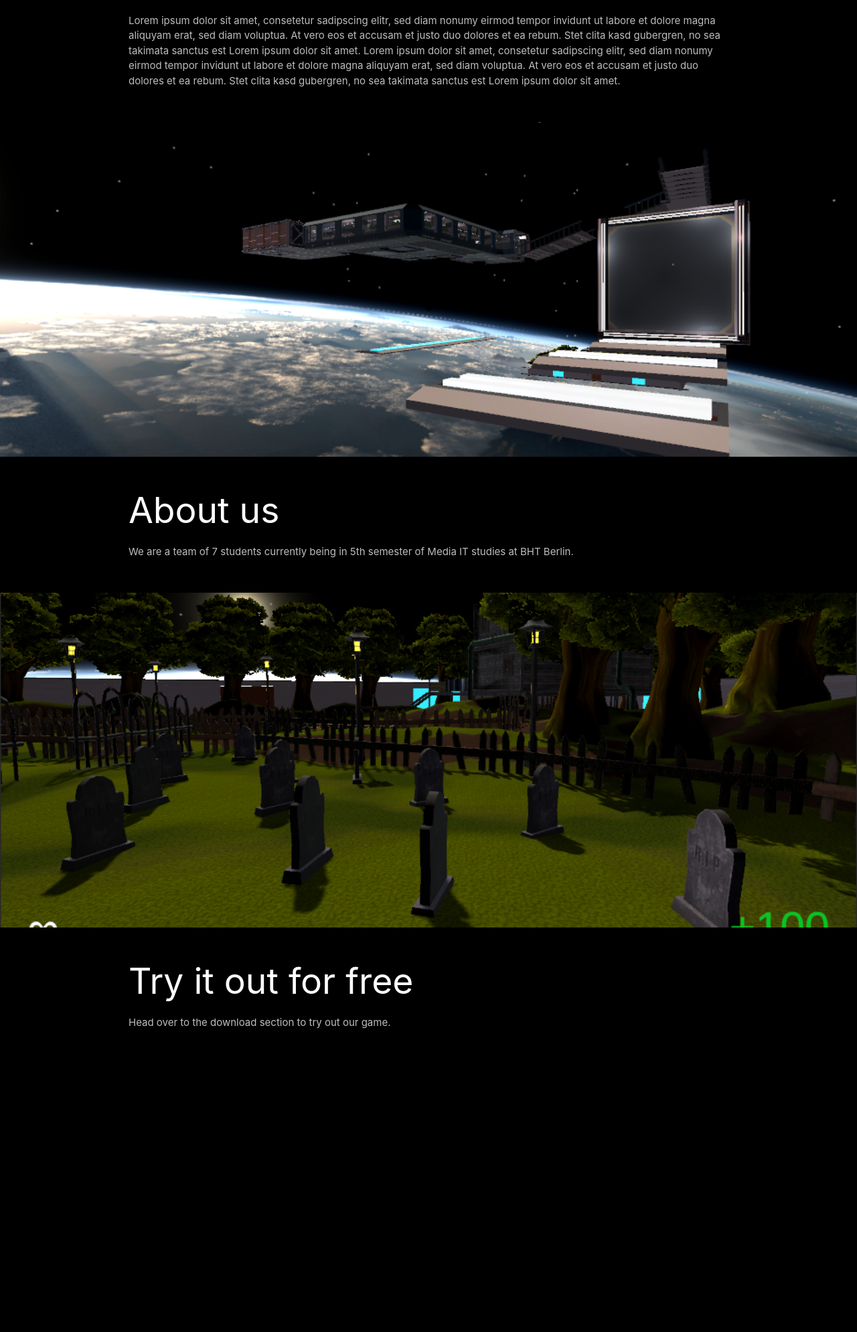
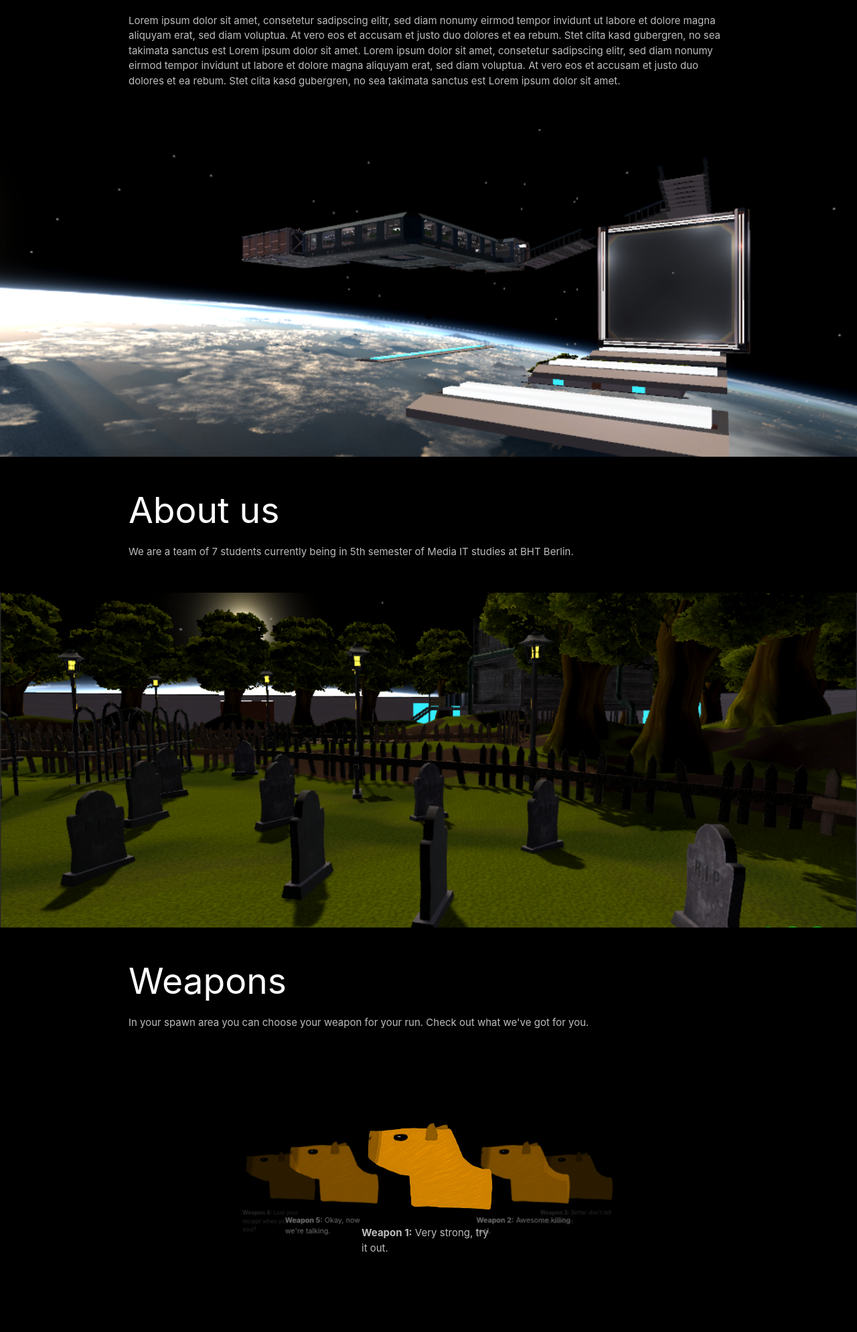
Before and after one commit to fnyrawr/uni_project_website, a Django app: page / in a window 1280 px wide. Shown: the part 175-2164 px from the top of the page at 67% size. Before the commit the page ends 1711 px from the top, so only its background shows below. Run offline with Django 4.2, Linux system fonts and the light colour scheme.

Commit message:
implemented carousel as placeholder for showcases in about

```diff
--- a/static/js/loadingMaterialize.js
+++ b/static/js/loadingMaterialize.js
@@ -5,4 +5,5 @@
     $('.modal').modal();
     $(".dropdown-trigger").dropdown();
     $('.parallax').parallax();
+    $('.carousel').carousel();
 });
--- a/templates/about.html
+++ b/templates/about.html
@@ -24,8 +24,30 @@
     </div>
     <div class="section black">
         <div class="row container">
-            <h2 class="header white-text">Try it out for free</h2>
-            <p class="grey-text text-lighten-1">Head over to the download section to try out our game.</p>
+            <h2 class="header white-text">Weapons</h2>
+            <p class="grey-text text-lighten-1">In your spawn area you can choose your weapon for your run. Check out what we've got for you.</p>
         </div>
+          <div class="carousel">
+              <div class="carousel-item grey-text text-lighten-1">
+                  <img src="{% static '/images/Capybara.png' %}">
+                  <p><b>Weapon 1:</b> Very strong, try it out.</p>
+              </div>
+              <div class="carousel-item grey-text text-lighten-1">
+                  <img src="{% static '/images/Capybara.png' %}">
+                  <p><b>Weapon 2:</b> Awesome killing tool.</p>
+              </div>
+              <div class="carousel-item grey-text text-lighten-1">
+                  <img src="{% static '/images/Capybara.png' %}">
+                  <p><b>Weapon 3:</b> Better don't tell your parents.</p>
+              </div>
+              <div class="carousel-item grey-text text-lighten-1">
+                  <img src="{% static '/images/Capybara.png' %}">
+                  <p><b>Weapon 4:</b> Lost your reciept when you sold your soul?</p>
+              </div>
+              <div class="carousel-item grey-text text-lighten-1">
+                  <img src="{% static '/images/Capybara.png' %}">
+                  <p><b>Weapon 5:</b> Okay, now we're talking.</p>
+              </div>
+          </div>
     </div>
 {% endblock %}
```
Also changed, not shown: db.sqlite3.
